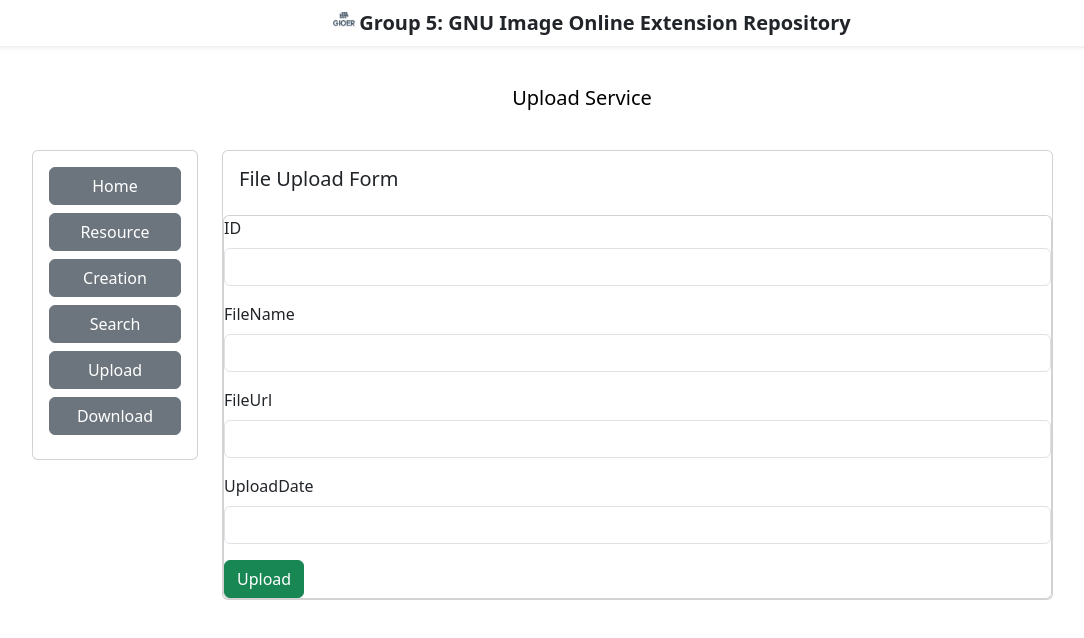
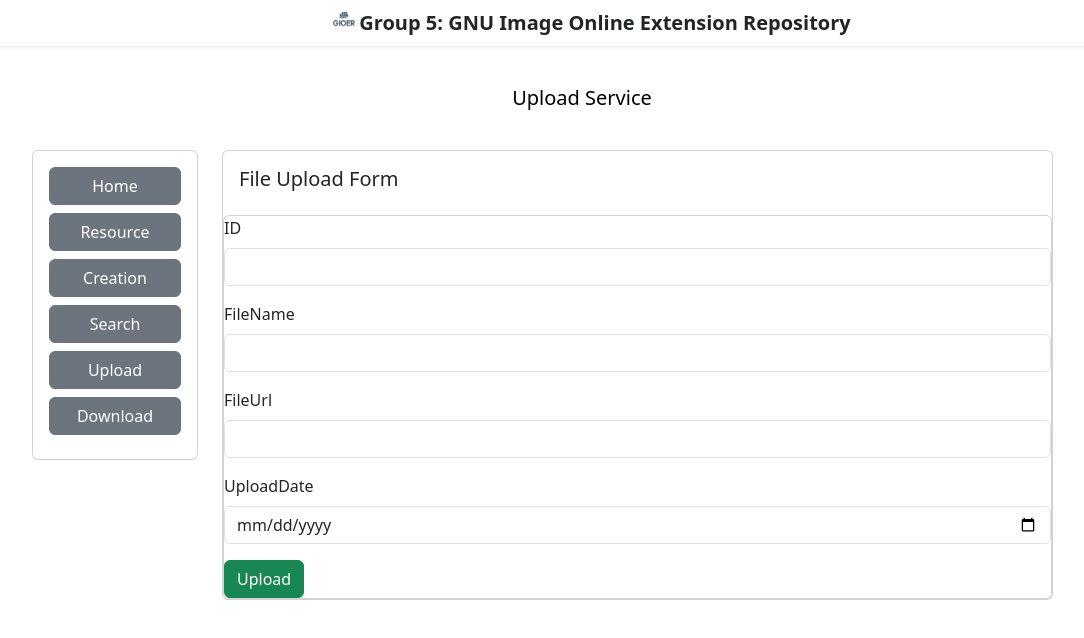
Before and after one commit to Catherin2/GIOER2, a React (Vite) app in the folder client/: page /upload in a window 1280 px wide. Shown: the top 638 px of the page, without its empty margins (50-1134 px from the left). Built offline with nearby package versions, Linux system fonts and the light colour scheme; no server answers.

Commit message:
upload commit05

```diff
--- a/client/src/Upload.jsx
+++ b/client/src/Upload.jsx
@@ -3,6 +3,7 @@ import {Container, Row, Col, Button, Card, Navbar, Form} from 'react-bootstrap';
 import "bootstrap/dist/css/bootstrap.min.css";
 import { useNavigate, useParams} from "react-router-dom";
 import axios from "axios";
+
 
 
 
@@ -25,25 +26,25 @@ function Upload(){
     const handleSubmit = (e) => {
         e.preventDefault();
         axios
-          .post("",+id, values,
+          .post("http://3.148.177.194/api/file/upload",+id, values,
             {headers: {'Content-Type': 'application/json'
             }
           }
           )
           .then((res) => {
             console.log(res);
-            navigate("/upload");
           })
           .catch((err) => console.log(err))
       }
       useEffect(() => {
         axios
-          .get(""+id)
+          .get("http://3.148.177.194/api/file/upload"+id)
           .then((res) => setValues({
             ...values, id:res.data.id,
              fileName:res.data.fileName,
              fileUrl:res.data.fileUrl,
-             upLoadDate:res.data.upLoadDate})
+             upLoadDate:res.data.upLoadDate}),
+             window.location.reload()
           )
           .catch((err) => console.log(err));
       }, []);
@@ -62,6 +63,7 @@ function Upload(){
                 <Col md={2}>
                     <Card >
                         <Card.Body>
+
                             <Button variant="secondary" className="mb-2 w-100">Home</Button>
                             <Button variant="secondary" className="mb-2 w-100">Resource</Button>
                             <Button variant="secondary" className="mb-2 w-100">Creation</Button>
@@ -91,12 +93,12 @@ function Upload(){
     <input type="text" className="form-control" id="InputTitle"></input>
      </div>
      <div className="mb-3">
-    <label htmlFor="fileUrl" className="form-label">FileUrl</label>
-    <input type="text" className="form-control" id="InputDescription"></input>
+    <label htmlFor="url-field" className="form-label">FileUrl</label>
+    <input type="url" className="form-control" id="url-field"></input>
      </div>
      <div className="mb-3">
     <label htmlFor="upLoadDate" className="form-label">UploadDate</label>
-    <input type="text" className="form-control" id="InputDescription"></input>
+    <input type="date" className="form-control" id="uploadDate"></input>
     </div>
     <button type="submit" className="btn btn-success rounded">Upload</button>
     </form>
```
